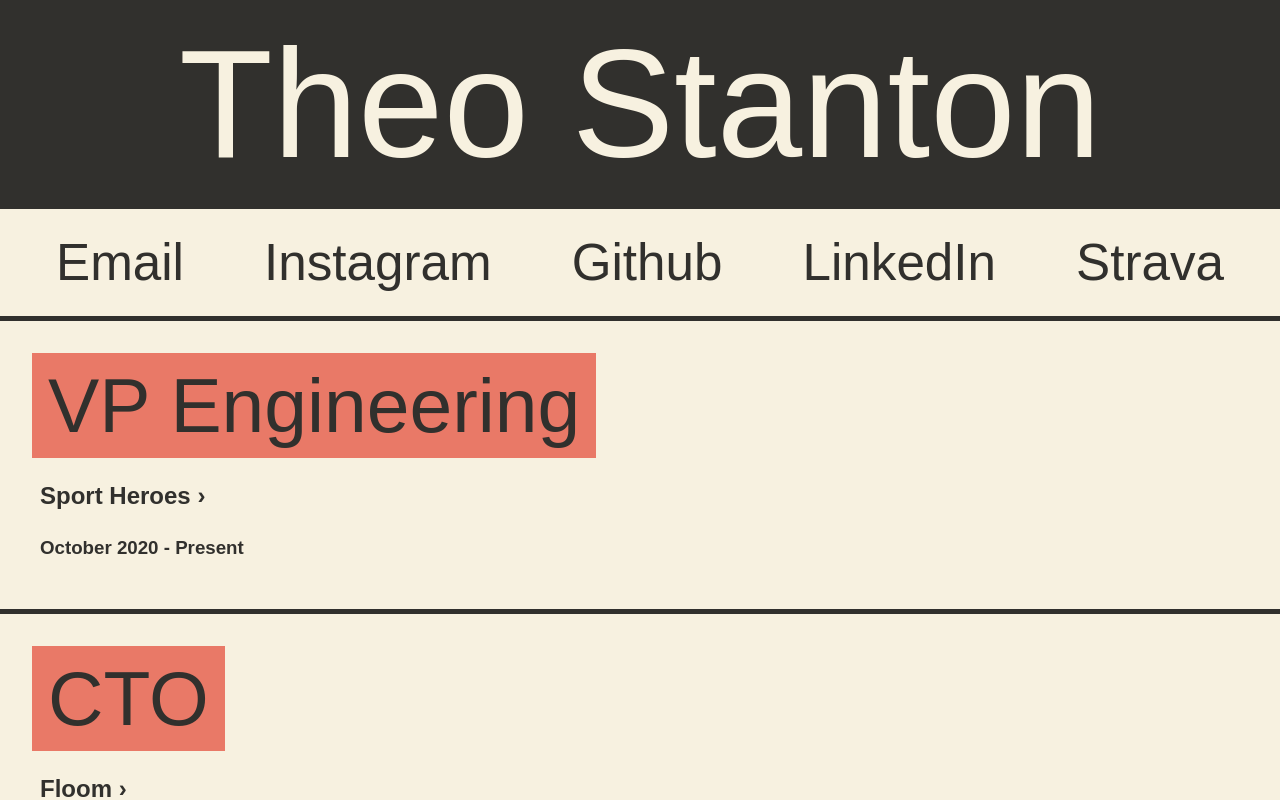
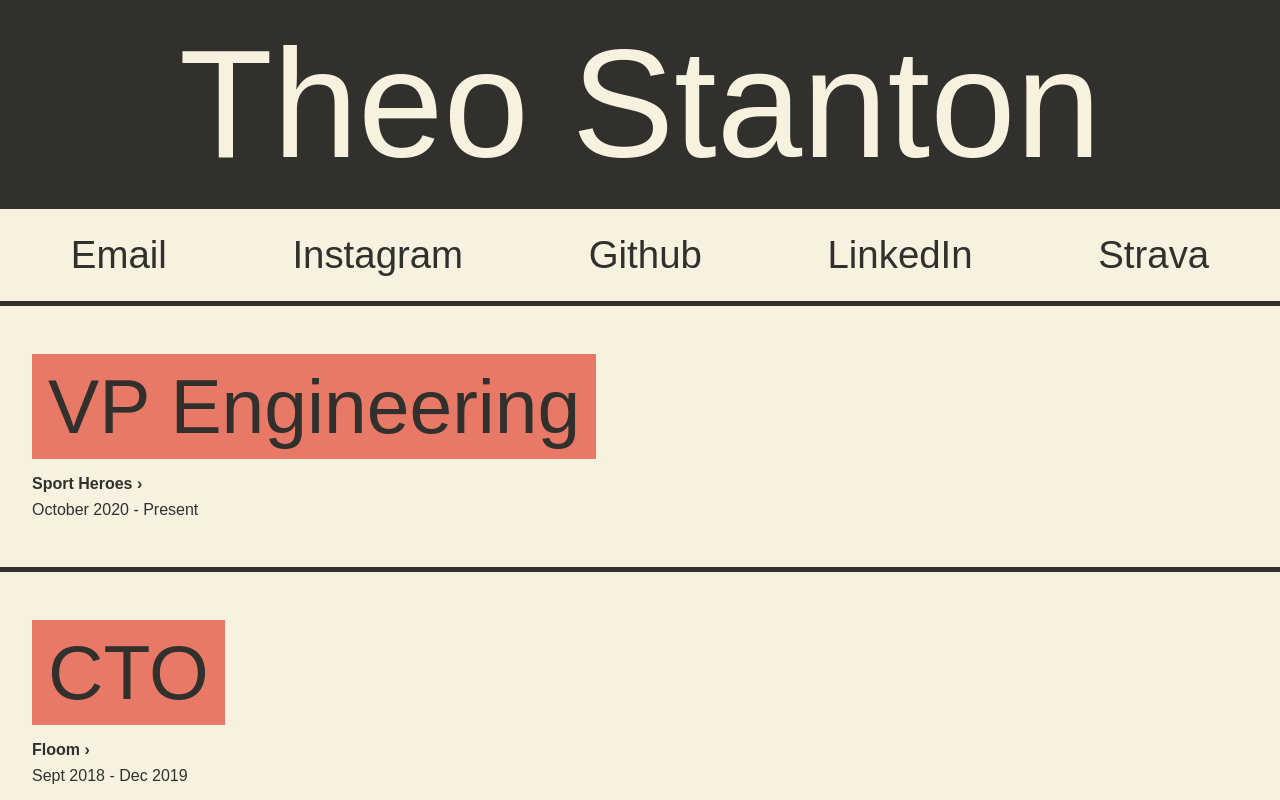
Before and after one commit to theostanton/theostanton, a Next.js app in the folder site/: page / in a window 1280 px wide. Built offline with nearby package versions, Linux system fonts and the light colour scheme.

Commit message:
tweak paddings

```diff
--- a/site/components/Home/styles.ts
+++ b/site/components/Home/styles.ts
@@ -29,5 +29,5 @@
   flex-direction: row;
   justify-content: space-around;
   flex-wrap: wrap;
-  padding: 16px 16px;
+  padding: 16px 8px;
 `
--- a/site/components/Job.tsx
+++ b/site/components/Job.tsx
@@ -17,7 +17,7 @@
 const Container = styled.div`
   display: flex;
   flex-wrap: wrap;
-  padding: 32px;
+  padding: 48px 32px;
   cursor: default;
   flex-direction: column;
   border-top-color: ${theme.black};
@@ -25,7 +25,7 @@
   border-width: thick;
 
   @media (max-width: 1080px) {
-    padding: 32px 16px ;
+    padding: 24px 16px ;
   }
 `
 
@@ -39,7 +39,7 @@
 const Title = styled.div`
   font-size: 6vw;
   padding: 8px 16px;
-  margin-right: 16px;
+  margin: 0 16px 0 0;
   color: ${theme.black};
   background-color: #e97967;
 `
@@ -54,7 +54,8 @@
 const CompanyButton = styled.h2`
   color: ${theme.black};;
   padding: 8px;
-  margin: 0;
+  margin: 0 0 0 -8px ;
+  font-size: medium;
 
   &:hover {
     background-color: ${theme.black};;
@@ -65,19 +66,23 @@
 const CompanyText = styled.h2`
   color: ${theme.black};
   padding: 8px;
-  margin: 0;
+  margin: 0 0 0 -8px ;
   overflow: hidden;
+  font-size: medium;
 `
 
 const Period = styled.h3`
   padding: 0 8px;
+  margin: 0 0 0 -8px ;
   color: ${theme.black};
+  font-weight: lighter;
+  font-size: medium;
 `
 
 
 const Details = styled.div<LocationProps>`
   display: flex;
-  padding: 16px 0 0;
+  padding: 8px 0 0;
   flex-direction: column;
   align-items: ${(props: LocationProps) => props.location === "left" ? "flex-start" : "flex-end"};
 `
--- a/site/components/Social.tsx
+++ b/site/components/Social.tsx
@@ -8,7 +8,7 @@
 }
 
 const Container = styled.a`
-  font-size: 4vw;
+  font-size: 3vw;
   text-decoration: none;
   color: ${theme.black};
   padding: 8px 16px;
```
Also changed, not shown: site/components/Tabs/Tab.tsx (deleted, +0 -35 lines), site/components/Tabs/index.tsx (deleted, +0 -53 lines), 1 other file (tests, documents, lock files or other folders).
